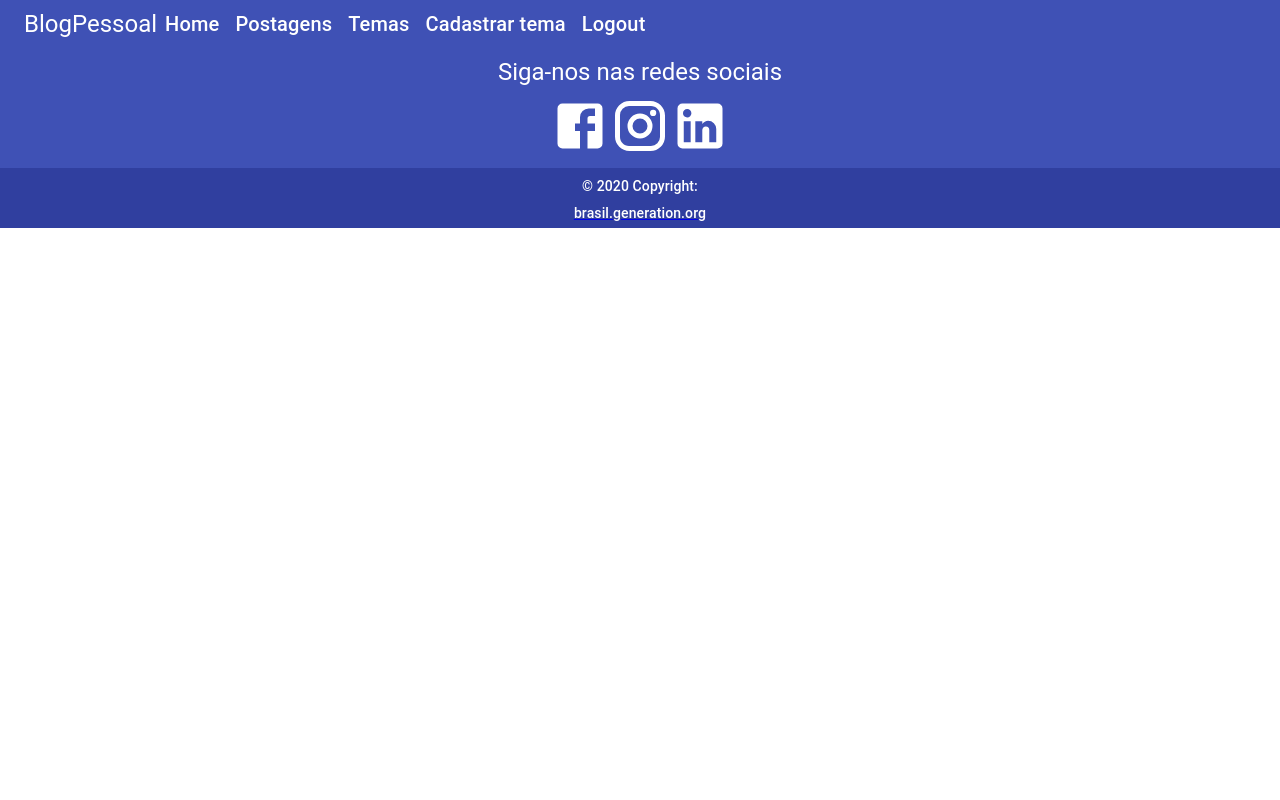
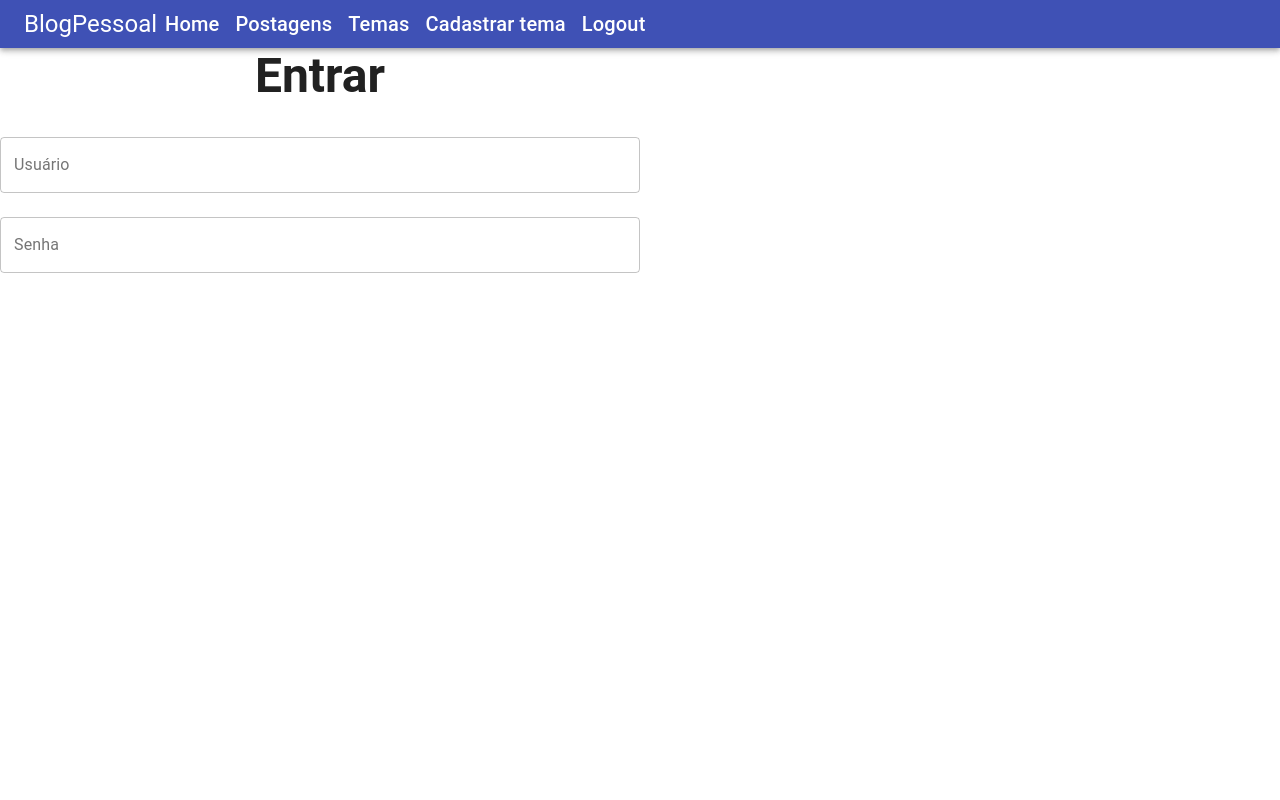
Before and after one commit to laralrnc/BlogPessoal_REACT, a React (Create React App) app: page / in a window 1280 px wide. Shown: the top 800 px of the page. Built offline with nearby package versions, Linux system fonts and the light colour scheme.

Commit message:
15 - Componente Login

```diff
--- a/src/App.tsx
+++ b/src/App.tsx
@@ -4,6 +4,7 @@ import Navbar from './components/estaticos/navbar/Navbar';
 import Footer from './components/estaticos/footer/Footer';
 import { Grid } from '@material-ui/core';
 import Home from './paginas/home/Home';
+import Login from './paginas/login/Login';
 import './App.css';
 
 
@@ -15,7 +16,15 @@ function App() {
     <Router>
       <Navbar />
       <Switch>
-        <div>
+        <div style={{ minHeight: '100vh' }}>
+          <Route exact path='/'>
+            <Login />
+          </Route>
+
+          <Route path='/login'>
+            <Login />
+          </Route>
+
           <Route path='/home'>
             <Home />
           </Route>
--- /dev/null
+++ b/src/paginas/login/Login.tsx
@@ -0,0 +1,28 @@
+import React from 'react';
+import { Grid, Box, Typography, TextField } from '@material-ui/core';
+import './Login.css';
+
+
+function Login() {
+    return (
+        <Grid container>
+            <Grid xs={6}>
+                <Box>
+                    <form>
+                        <Typography variant='h3' gutterBottom color='textPrimary' component='h3' align='center' style={{fontWeight: 'bold'}}>
+                            Entrar</Typography>
+                            <TextField id='usuario' label='Usuário' variant='outlined' name='usuario' margin='normal' fullWidth />
+                            <TextField id='senha' label='Senha' variant='outlined' name='senha' margin='normal' type='password' fullWidth />
+                    </form>
+
+                </Box>
+            </Grid>
+            <Grid xs={6}>
+
+            </Grid>
+        </Grid>
+
+    );
+}
+
+export default Login;
```
Also changed, not shown: src/paginas/login/Login.css (added).
